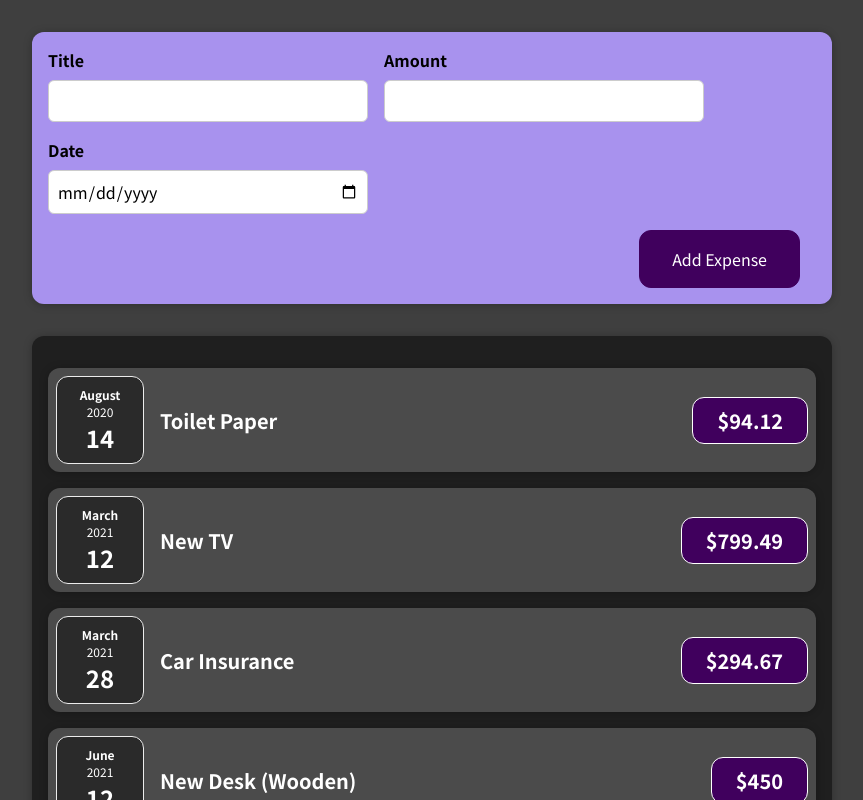
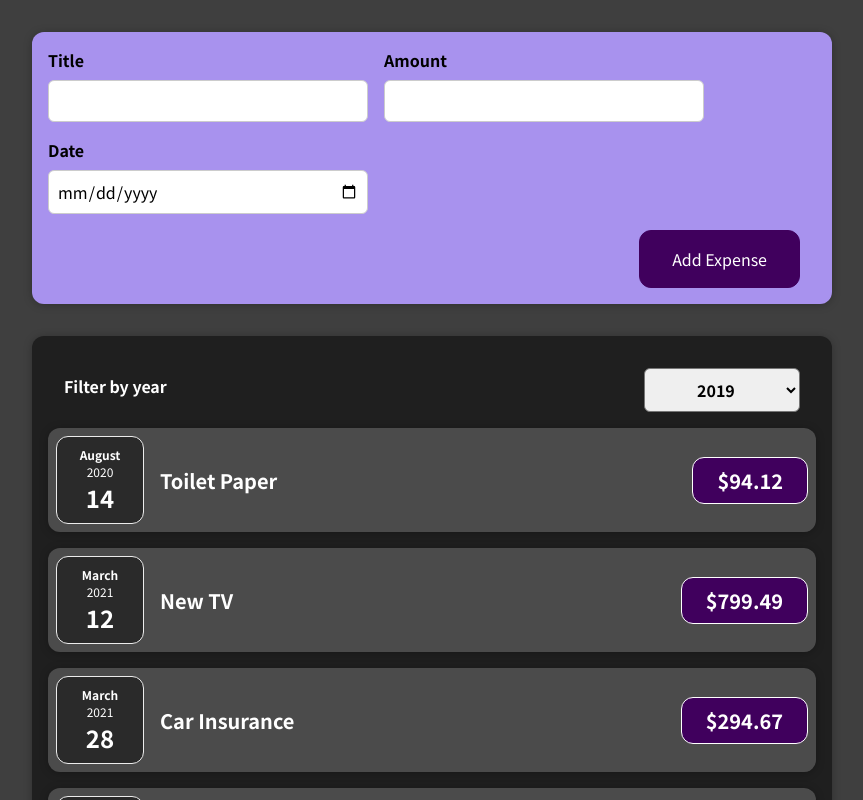
Before and after one commit to azamatyudaev/react-complete-guide, a React (Create React App) app: page / in a window 1280 px wide. Shown: the top 800 px of the page, without its empty margins (208-1071 px from the left). Built offline with nearby package versions, Linux system fonts and the light colour scheme.

Commit message:
Lesson 22 Assignment time to practice working with events and state

```diff
--- a/src/components/Expenses/Expenses.jsx
+++ b/src/components/Expenses/Expenses.jsx
@@ -1,10 +1,22 @@
 import './Expenses.css'
 import ExpensesItem from './ExpensesItem/ExpensesItem'
 import Card from '../UI/Card'
+import ExpensesFilter from '../ExpensesFilter'
+import { useState } from 'react'
 
 const Expenses = (props) => {
+  const [filteredYear, setFilteredYear] = useState('2019')
+
+  const filterChangeHandler = (selectedYear) => {
+    console.log('Expenses.jsx')
+    console.log(selectedYear)
+    setFilteredYear(selectedYear)
+  }
+
   return (
+    <>
       <Card className="expenses">
+        <ExpensesFilter onChangeFilter={filterChangeHandler} selected={filteredYear} />
         <ExpensesItem
           title={props.expenses[0].title}
           amount={props.expenses[0].amount}
@@ -26,6 +38,7 @@
           date={props.expenses[3].date}
         />
       </Card>
+    </>
   )
 }
 
--- /dev/null
+++ b/src/components/ExpensesFilter.css
@@ -0,0 +1,24 @@
+.expenses-filter {
+  color: white;
+  padding: 0 1rem;
+}
+
+.expenses-filter__control {
+  display: flex;
+  width: 100%;
+  align-items: center;
+  justify-content: space-between;
+  margin: 1rem 0;
+}
+
+.expenses-filter label {
+  font-weight: bold;
+  margin-bottom: 0.5rem;
+}
+
+.expenses-filter select {
+  font: inherit;
+  padding: 0.5rem 3rem;
+  font-weight: bold;
+  border-radius: 6px;
+}
--- /dev/null
+++ b/src/components/ExpensesFilter.jsx
@@ -0,0 +1,26 @@
+import './ExpensesFilter.css'
+
+const ExpensesFilter = ({ onChangeFilter, selected }) => {
+  const filterChangeHandler = (event) => {
+    // console.log(event.target.value)
+    onChangeFilter(event.target.value)
+  }
+
+  return (
+    <div className='expenses-filter'>
+      <div className='expenses-filter__control'>
+        <label>Filter by year</label>
+        <select onChange={filterChangeHandler} value={selected}>
+          <option value='2024'>2024</option>
+          <option value='2023'>2023</option>
+          <option value='2022'>2022</option>
+          <option value='2021'>2021</option>
+          <option value='2020'>2020</option>
+          <option value='2019'>2019</option>
+        </select>
+      </div>
+    </div>
+  )
+}
+
+export default ExpensesFilter
```
Lines whose indentation alone changed are shown as unchanged.
